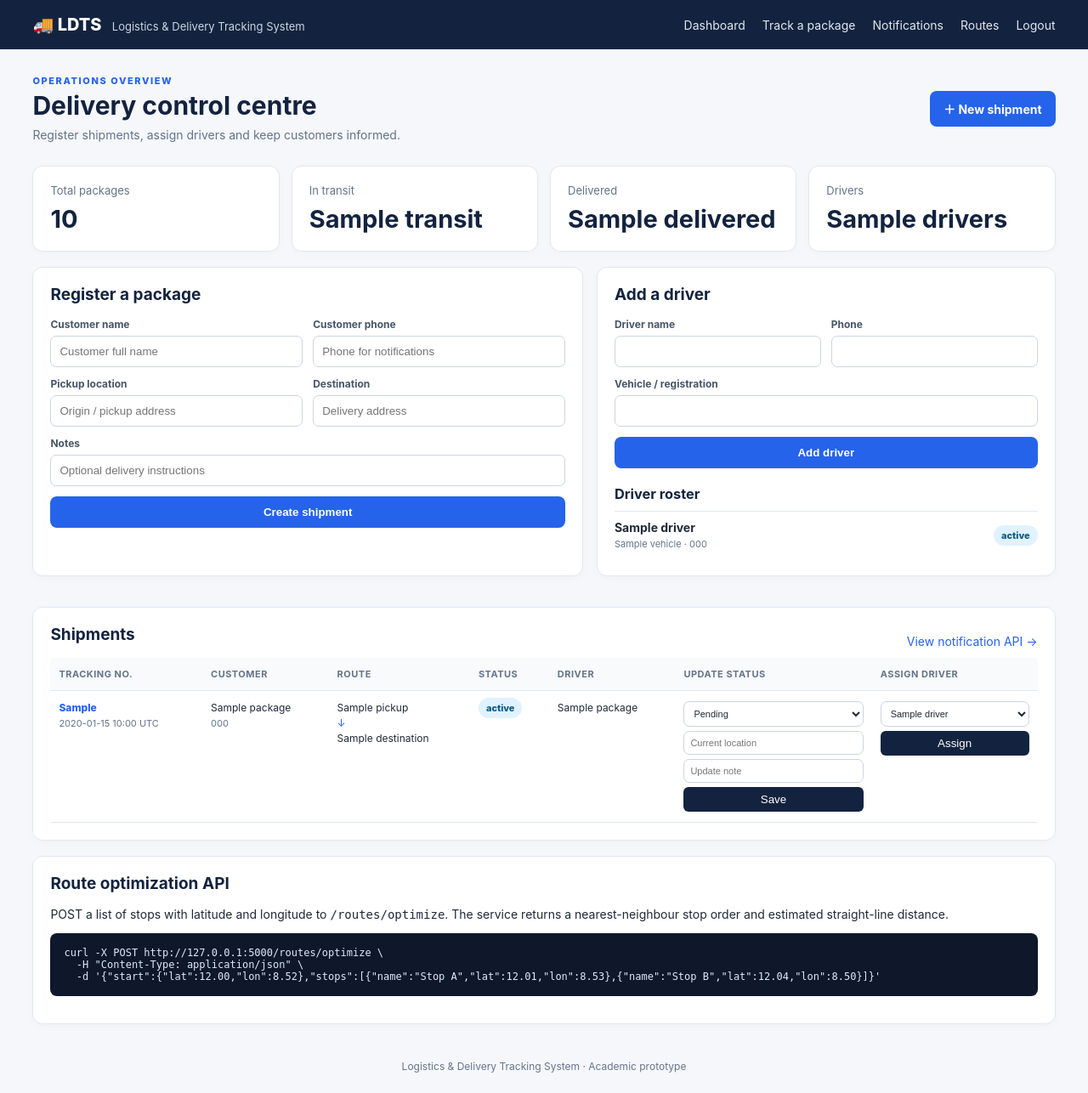
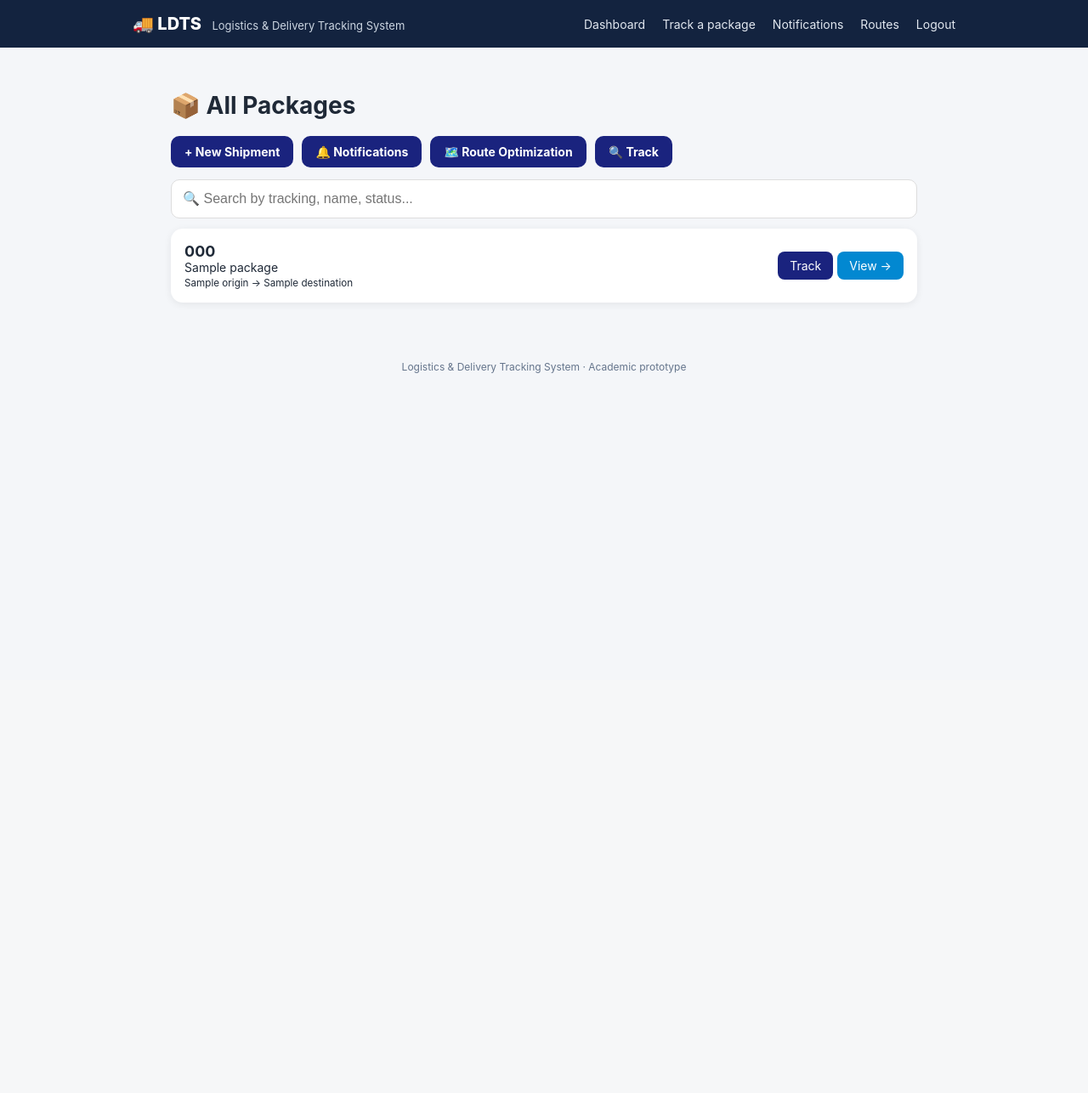
Before and after one commit to Cissey-Cyber/logistics-app, a Flask app: template templates/index.html in a window 1280 px wide. Shown: the whole page at 85% size. After the commit the page ends 439 px from the top, so only its background shows below. Run offline with Flask 3, Linux system fonts and the light colour scheme; the template is opened without the code that fills it: most values are stand-ins (such as "Sample title", 1, 10 or a date in 2020); parts of the project's set-up code (start-up, migrations or seed data) failed here and were passed over; some libraries are stand-ins or nearby versions.

Commit message:
Refactor index.html with new layout and styles

```diff
--- a/templates/index.html
+++ b/templates/index.html
@@ -1,18 +1,40 @@
-{% extends "base.html" %}{% block content %}
-<section class="hero"><div><p class="eyebrow">OPERATIONS OVERVIEW</p><h1>Delivery control centre</h1><p>Register shipments, assign drivers and keep customers informed.</p></div><a class="button" href="#new-package">＋ New shipment</a></section>
-<section class="stats"><div class="stat"><span>Total packages</span><strong>{{ stats.total }}</strong></div><div class="stat"><span>In transit</span><strong>{{ stats.transit }}</strong></div><div class="stat"><span>Delivered</span><strong>{{ stats.delivered }}</strong></div><div class="stat"><span>Drivers</span><strong>{{ stats.drivers }}</strong></div></section>
-<div class="columns"><section class="panel" id="new-package"><h2>Register a package</h2><form method="post" action="/packages/new" class="form-grid">
-<label>Customer name<input name="customer_name" required placeholder="Customer full name"></label><label>Customer phone<input name="customer_phone" placeholder="Phone for notifications"></label>
-<label>Pickup location<input name="pickup" required placeholder="Origin / pickup address"></label><label>Destination<input name="destination" required placeholder="Delivery address"></label>
-<label class="wide">Notes<input name="notes" placeholder="Optional delivery instructions"></label><button class="button wide" type="submit">Create shipment</button></form></section>
-<section class="panel"><h2>Add a driver</h2><form method="post" action="/drivers/new" class="form-grid"><label>Driver name<input name="name" required></label><label>Phone<input name="phone"></label><label class="wide">Vehicle / registration<input name="vehicle"></label><button class="button wide">Add driver</button></form>
-<h3>Driver roster</h3><div class="driver-list">{% for d in drivers %}<div class="driver"><div><strong>{{ d.name }}</strong><small>{{ d.vehicle or "Vehicle not set" }} · {{ d.phone or "No phone" }}</small></div><span class="pill">{{ d.status }}</span></div>{% endfor %}</div></section></div>
-<section class="panel"><div class="section-heading"><h2>Shipments</h2><a href="/api/notifications">View notification API →</a></div><div class="table-wrap"><table><thead><tr><th>Tracking no.</th><th>Customer</th><th>Route</th><th>Status</th><th>Driver</th><th>Update status</th><th>Assign driver</th></tr></thead><tbody>
-{% for p in packages %}<tr><td><a class="tracking" href="/track?tracking_no={{ p.tracking_no }}">{{ p.tracking_no }}</a><small>{{ p.updated_at[:16].replace('T',' ') }} UTC</small></td><td>{{ p.customer_name }}<small>{{ p.customer_phone }}</small></td><td>{{ p.pickup }}<span class="arrow">↓</span>{{ p.destination }}</td><td><span class="status {{ p.status|lower|replace(' ','-') }}">{{ p.status }}</span></td><td>{{ p.driver_name or "Unassigned" }}</td>
-<td><form class="inline-form" method="post" action="/packages/{{ p.id }}/update"><select name="status">{% for s in ['Pending','Picked Up','In Transit','Out for Delivery','Delivered','Delayed','Cancelled'] %}<option {% if p.status==s %}selected{% endif %}>{{ s }}</option>{% endfor %}</select><input name="location" placeholder="Current location"><input name="note" placeholder="Update note"><button class="small-button">Save</button></form></td>
-<td><form class="inline-form" method="post" action="/packages/{{ p.id }}/assign"><select name="driver_id" required><option value="">Select driver</option>{% for d in drivers %}<option value="{{ d.id }}" {% if p.driver_id==d.id %}selected{% endif %}>{{ d.name }}</option>{% endfor %}</select><button class="small-button">Assign</button></form></td></tr>{% else %}<tr><td colspan="7">No packages yet. Register your first shipment above.</td></tr>{% endfor %}
-</tbody></table></div></section>
-<section class="panel"><h2>Route optimization API</h2><p>POST a list of stops with latitude and longitude to <code>/routes/optimize</code>. The service returns a nearest-neighbour stop order and estimated straight-line distance.</p><pre>curl -X POST http://127.0.0.1:5000/routes/optimize \
-  -H "Content-Type: application/json" \
-  -d '{"start":{"lat":12.00,"lon":8.52},"stops":[{"name":"Stop A","lat":12.01,"lon":8.53},{"name":"Stop B","lat":12.04,"lon":8.50}]}'</pre></section>
+{% extends "base.html" %}
+{% block content %}
+<style>
+body{background:#f4f6f9}
+.wrap{max-width:1000px;margin:0 auto;padding:16px}
+.top{display:flex;gap:10px;flex-wrap:wrap;margin:14px 0}
+.top a{background:#1a237e;color:#fff;padding:10px 16px;border-radius:10px;text-decoration:none;font-weight:bold}
+.search{width:100%;padding:13px;border-radius:10px;border:1px solid #ddd;font-size:16px;box-sizing:border-box}
+.card{background:#fff;padding:16px;margin:12px 0;border-radius:14px;box-shadow:0 2px 10px rgba(0,0,0,.07);display:flex;justify-content:space-between;align-items:center;gap:10px;flex-wrap:wrap}
+.badge{padding:6px 12px;border-radius:20px;color:#fff;font-size:13px;font-weight:bold}
+.Delivered{background:#2e7d32}.Pending{background:#ef6c00}.Assigned{background:#6a1b9a}.Transit{background:#1565c0}
+.btn{background:#1a237e;color:#fff;padding:8px 14px;border-radius:8px;text-decoration:none;margin-left:5px}
+.btn2{background:#0288d1}
+</style>
+<div class="wrap">
+<h1>📦 All Packages</h1>
+<div class="top">
+<a href="/new_shipment">+ New Shipment</a>
+<a href="/notifications">🔔 Notifications</a>
+<a href="/routes">🗺️ Route Optimization</a>
+<a href="/track">🔍 Track</a>
+</div>
+<input class="search" id="s" onkeyup="f()" placeholder="🔍 Search by tracking, name, status...">
+<div id="list">
+{% for p in packages %}
+{% set tid = p.tracking_code if p.tracking_code is defined else p[1] %}
+{% set name = p.receiver_name if p.receiver_name is defined else p[2] %}
+{% set status = p.status if p.status is defined else p[3] %}
+{% set pid = p.id if p.id is defined else p[0] %}
+<div class="card" data-t="{{ tid }} {{ name }} {{ status }}">
+<div><b style="font-size:18px">{{ tid }}</b><br>{{ name }}<br><small>{{ p.origin if p.origin is defined else '' }} → {{ p.destination if p.destination is defined else '' }}</small></div>
+<div><span class="badge {{ status }}">{{ status }}</span><a class="btn" href="/track?code={{ tid }}">Track</a><a class="btn btn2" href="/packages/{{ pid }}">View →</a></div>
+</div>
+{% else %}
+<p>No packages yet. <a href="/new_shipment">Create one</a></p>
+{% endfor %}
+</div>
+</div>
+<script>function f(){let v=document.getElementById('s').value.toLowerCase();document.querySelectorAll('.card').forEach(c=>{c.style.display=c.dataset.t.toLowerCase().includes(v)?'flex':'none'})}</script>
 {% endblock %}
```
